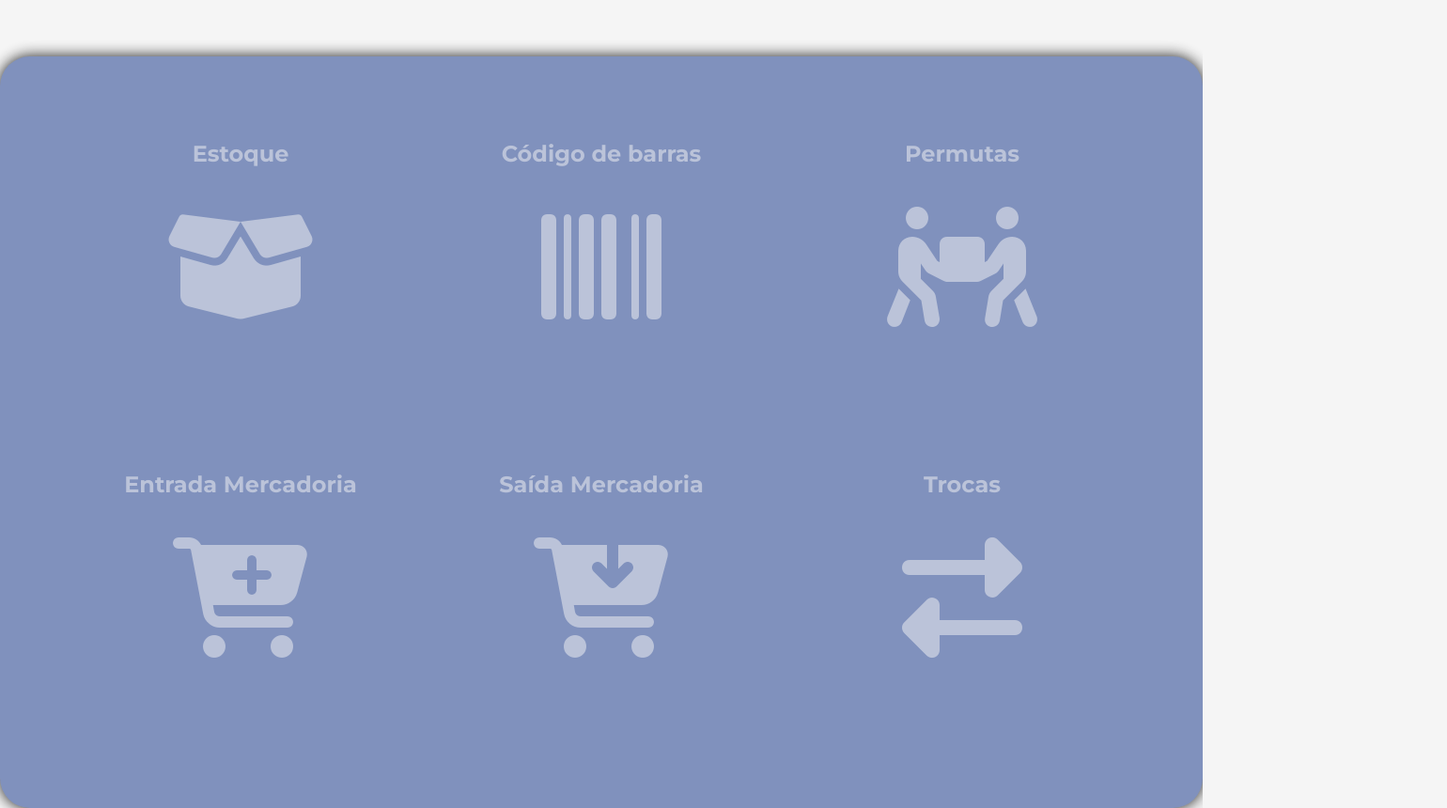
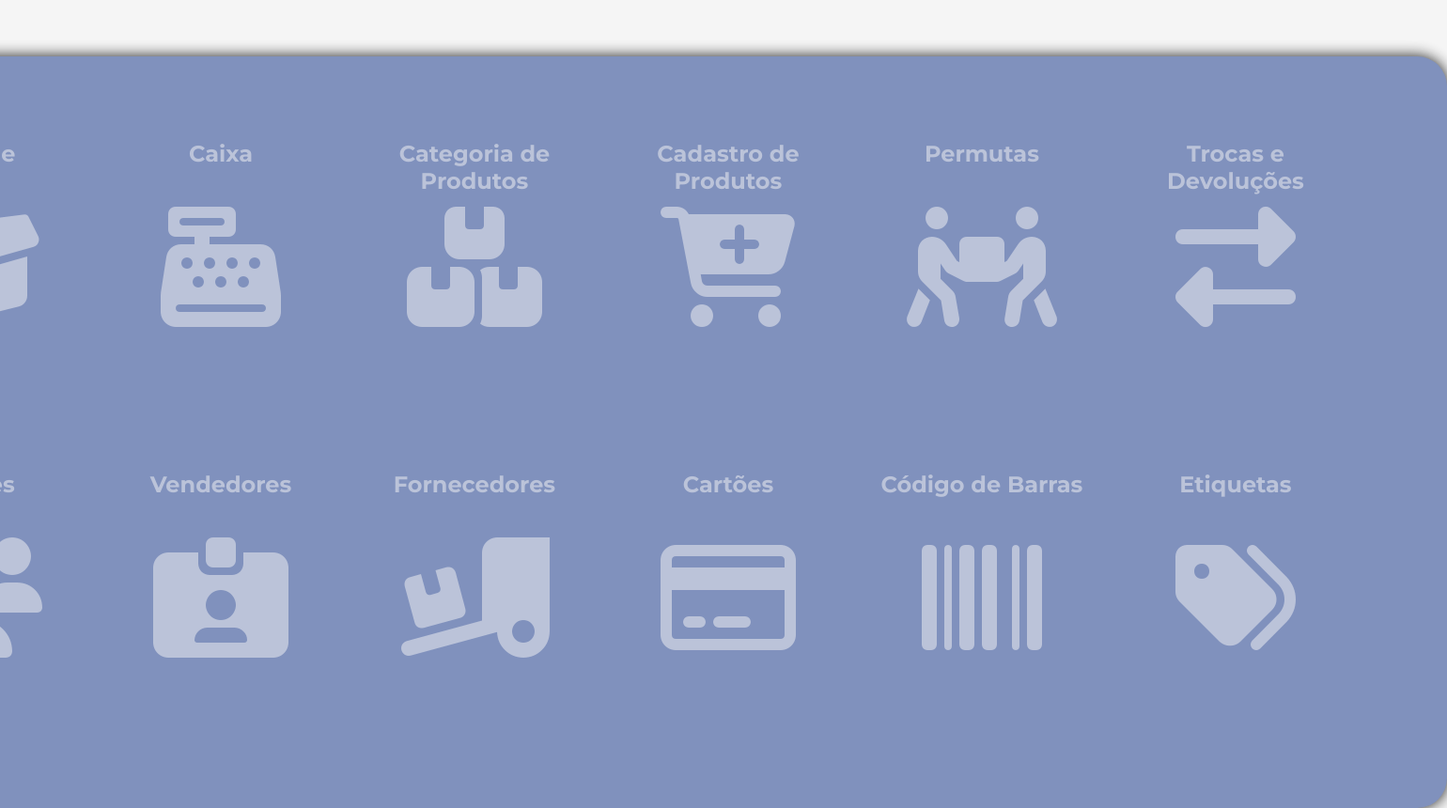
Before and after one commit to renangibeli/controle-estoque, a plain HTML site: page index.html in a window 1280 px wide. Shown: the whole page at 94% size, 1540 px wide, since content can reach past the window. Drawn offline with Linux system fonts and the light colour scheme.

Commit message:
Inclusão icones no menu inicial

```diff
--- a/index.html
+++ b/index.html
@@ -20,30 +20,54 @@
                         <p>Estoque</p>
                         <i class="fas fa-box-open"></i>
                     </a>
-                    <a href="codigo-de-barras/gerador.html" class="row-items-details">
-                        <p>Código de barras</p>
-                        <i class="fas fa-barcode"></i>
+                    <a href="" class="row-items-details">
+                        <p>Caixa</p>
+                        <i class="fas fa-cash-register"></i>
+                    </a>
+                    <a href="" class="row-items-details">
+                        <p>Categoria de Produtos</p>
+                        <i class="fas fa-boxes"></i>
+                    </a>
+                    <a href="mercadoria/entrada/cadastro-mercadoria.html" class="row-items-details">
+                        <p>Cadastro de Produtos</p>
+                        <i class="fas fa-cart-plus"></i>
                     </a>
                     <a href="" class="row-items-details">
                         <p>Permutas</p>
                         <i class="fas fa-people-carry"></i>
+                    </a>
+                    <a href="" class="row-items-details">
+                        <p>Trocas e Devoluções</p>
+                        <i class="fas fa-exchange-alt"></i>
                     </a>
                 </div>
             </div>
 
             <div class="row-2">
                 <div class="row-items">
-                    <a href="mercadoria/entrada/cadastro-mercadoria.html" class="row-items-details">
-                        <p>Entrada Mercadoria</p>
-                        <i class="fas fa-cart-plus"></i>
+                    <a href="" class="row-items-details">
+                        <p>Clientes</p>
+                        <i class="fas fa-users"></i>
                     </a>
                     <a href="" class="row-items-details">
-                        <p>Saída Mercadoria</p>
-                        <i class="fas fa-cart-arrow-down"></i>
+                        <p>Vendedores</p>
+                        <i class="fas fa-id-card-alt"></i>
                     </a>
                     <a href="" class="row-items-details">
-                        <p>Trocas</p>
-                        <i class="fas fa-exchange-alt"></i>
+                        <p>Fornecedores</p>
+                        <i class="fas fa-truck-loading"></i>
+                    </a>
+                    <a href="" class="row-items-details">
+                        <p>Cartões</p>
+                        <i class="far fa-credit-card"></i>
+                    </a>
+                    <a href="codigo-de-barras/gerador.html" class="row-items-details">
+                        <p>Código de Barras</p>
+                        <i class="fas fa-barcode"></i>
+                    </a>
+                    <a href="" class="row-items-details">
+                        <p>Etiquetas</p>
+                        <i class="fas fa-tags"></i>
                     </a>
                 </div>
             </div>
--- a/style.css
+++ b/style.css
@@ -7,19 +7,16 @@
 body{
     background-color: whitesmoke;
     font-family: 'Montserrat', sans-serif;
-}
-
-main{
     display: flex;
     align-items: center;
     justify-content: center;
-    margin-top: 60px;
+}
 
-}
 
 .main{
     display: flex;
-    width: 1280px;
+    margin-top: 60px;
+    width: 1800px;
     height: 800px;
     background-color: #7487b8;
     border-radius: 2rem;
@@ -58,7 +55,7 @@ main{
 .row-items-details{
     display: flex;
     flex-direction: column;
-    width: calc(100%/3);
+    width: calc(100%/6);
     height: 100%;
     color: rgba(245, 245, 245, 0.5);
     display: flex;
```
Also changed, not shown: estoque/estoque.html (+1 -1 lines).
